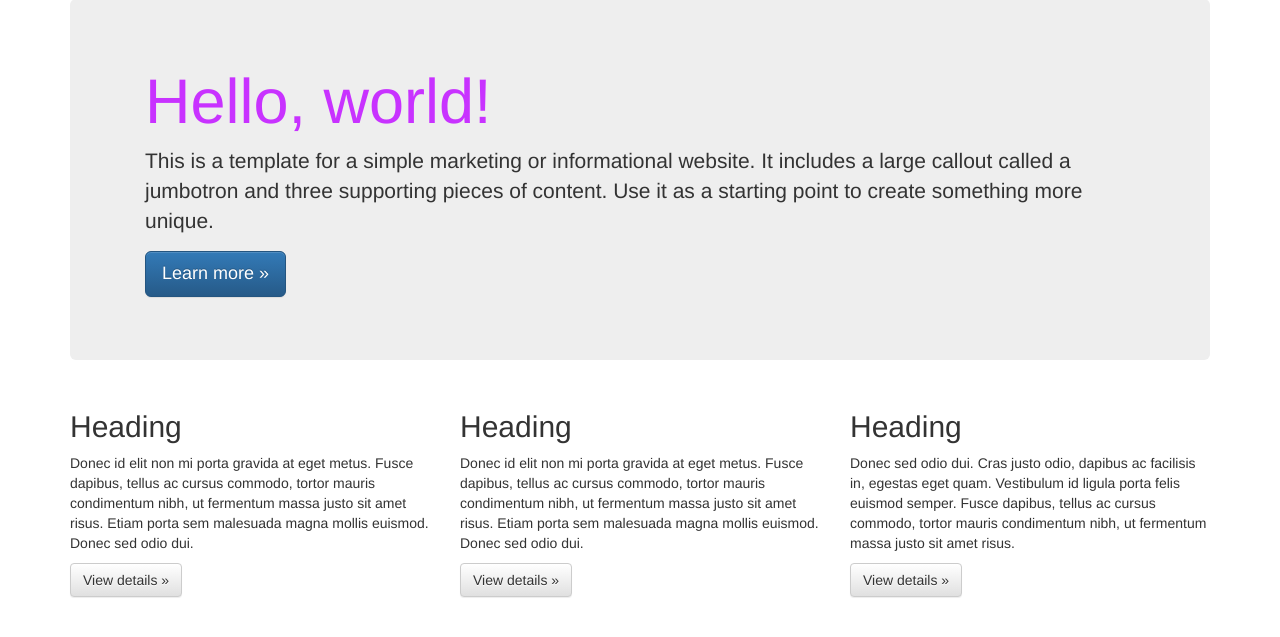
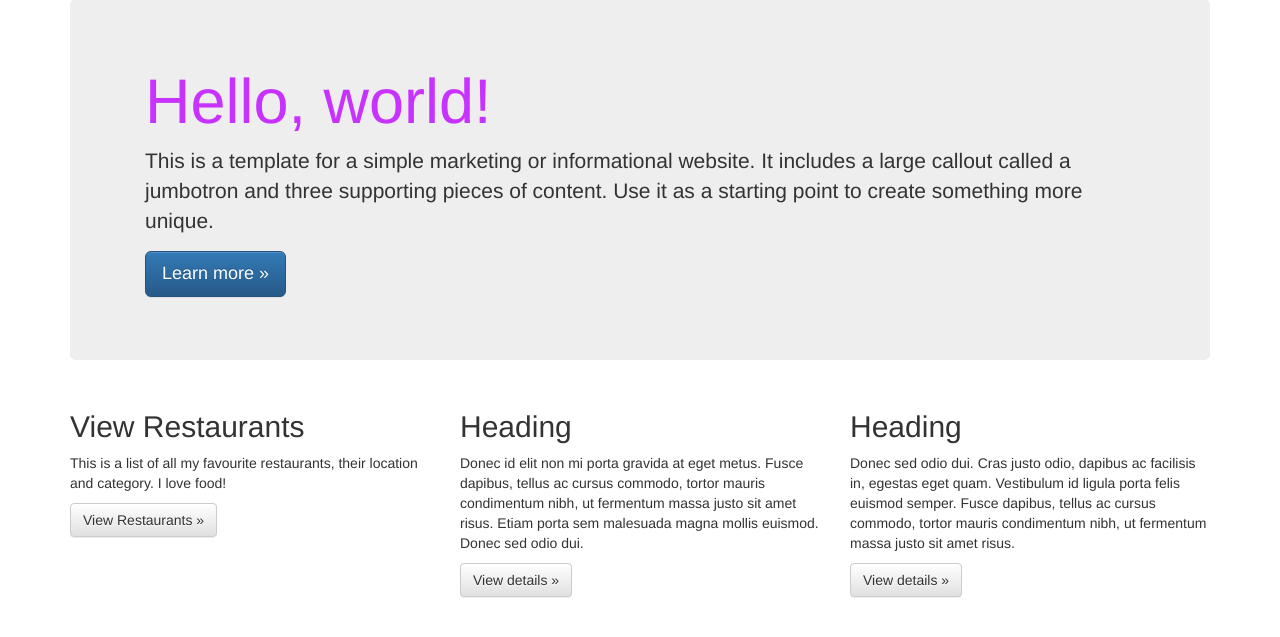
Before and after one commit to aandreana/muypicky, a Django app: page / in a window 1280 px wide. Shown: the part 51-688 px from the top of the page. Run offline with Django 3.2, Linux system fonts and the light colour scheme; some libraries are stand-ins or nearby versions.

Commit message:
Updated Restaurants List page

```diff
--- a/muypicky/templates/base.html
+++ b/muypicky/templates/base.html
@@ -30,14 +30,13 @@
             <p class="browserupgrade">You are using an <strong>outdated</strong> browser. Please <a href="http://browsehappy.com/">upgrade your browser</a> to improve your experience.</p>
         <![endif]-->
 
-    <!-- Main Navigation -->
-    {% include "snippets/nav.html" %}
-    <!-- Main Content Container -->
-    <div class="container">
-        {% block content %}{% endblock content %}
+        <!-- Main Navigation -->
+        {% include "snippets/nav.html" %}
+        <!-- Main Content Container -->
+        <div class="container">
+            {% block content %}{% endblock content %}
+        </div> <!-- /container -->
 
-
-    </div> <!-- /container -->
         <script src="//ajax.googleapis.com/ajax/libs/jquery/1.11.2/jquery.min.js"></script>
         <script>window.jQuery || document.write('<script src="static/js/vendor/jquery-1.11.2.min.js"><\/script>')</script>
 
--- a/muypicky/templates/muypicky/contact.html
+++ b/muypicky/templates/muypicky/contact.html
@@ -2,4 +2,5 @@
 
 {% block content %}
     <h1>Contact Me</h1>
+    <p>Welcome to the MuyPicky application.  A place for me store info about my favorite restaurants.</p>
 {% endblock content %}
--- a/muypicky/templates/muypicky/index.html
+++ b/muypicky/templates/muypicky/index.html
@@ -8,9 +8,9 @@
     <!-- Example row of columns -->
     <div class="row">
         <div class="col-md-4">
-            <h2>Heading</h2>
-            <p>Donec id elit non mi porta gravida at eget metus. Fusce dapibus, tellus ac cursus commodo, tortor mauris condimentum nibh, ut fermentum massa justo sit amet risus. Etiam porta sem malesuada magna mollis euismod. Donec sed odio dui. </p>
-            <p><a class="btn btn-default" href="#" role="button">View details &raquo;</a></p>
+            <h2>View Restaurants</h2>
+            <p>This is a list of all my favourite restaurants, their location and category.  I love food! </p>
+            <p><a class="btn btn-default" href="{% url "restaurants:restaurant_list" %}" role="button">View Restaurants &raquo;</a></p>
         </div>
         <div class="col-md-4">
             <h2>Heading</h2>
--- a/muypicky/templates/snippets/nav.html
+++ b/muypicky/templates/snippets/nav.html
@@ -7,7 +7,7 @@
         <span class="icon-bar"></span>
         <span class="icon-bar"></span>
       </button>
-      <a class="navbar-brand" href="#">MuyPicky</a>
+      <a class="navbar-brand" href="/">MuyPicky</a>
     </div>
     <div id="navbar" class="navbar-collapse collapse">
       <form class="navbar-form navbar-right" role="form">
--- a/muypicky/urls.py
+++ b/muypicky/urls.py
@@ -24,4 +24,5 @@ urlpatterns = [
     # Using these TemplateViews removes the need to create a view
     url(r'^about/$', TemplateView.as_view(template_name = 'muypicky/about.html')),
     url(r'^contact/$', TemplateView.as_view(template_name = "muypicky/contact.html")),
+    url(r'^restaurants/', include('restaurants.urls')),
 ]
--- a/muypicky/views.py
+++ b/muypicky/views.py
@@ -1,6 +1,8 @@
 from django.shortcuts import render
 from django.views import View
-from django.views.generic import TemplateView
+from django.views.generic import TemplateView, ListView
+
+
 
 class HomeView(TemplateView):
     template_name = 'muypicky/index.html'
--- a/restaurants/models.py
+++ b/restaurants/models.py
@@ -6,3 +6,6 @@ class RestaurantLocation(models.Model):
     category    = models.CharField(max_length=120, null=True, blank=True)
     timestamp   = models.DateTimeField(auto_now_add=True)
     updated     = models.DateTimeField(auto_now=True)
+
+    def __str__(self):
+        return self.name
--- /dev/null
+++ b/restaurants/urls.py
@@ -0,0 +1,8 @@
+from django.conf.urls import url
+from .views import RestaurantLocationListView
+
+app_name = 'restaurants'
+
+urlpatterns = [
+    url(r'^$', RestaurantLocationListView.as_view(), name='restaurant_list'),
+]
```
Also changed, not shown: restaurants/templates/restaurants/restaurant_list.html (added, +13 -0 lines), restaurants/views.py (+9 -1 lines).
